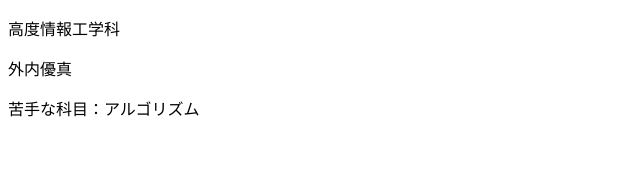
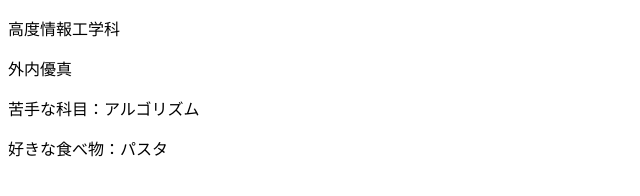
Before and after one commit to koyama86/branch-test, a plain HTML site: page profile_B.html in a window 1280 px wide. Shown: the whole page, without its empty margins (0-640 px from the left). Drawn offline with Linux system fonts and the light colour scheme.

Commit message:
好きな食べ物追加

```diff
--- a/profile_B.html
+++ b/profile_B.html
@@ -9,6 +9,7 @@
     <p>高度情報工学科</p>
     <p>外内優真</p>
     <p>苦手な科目：アルゴリズム</p>
+    <p>好きな食べ物：パスタ</p>
 
 </body>
 </html>
```
